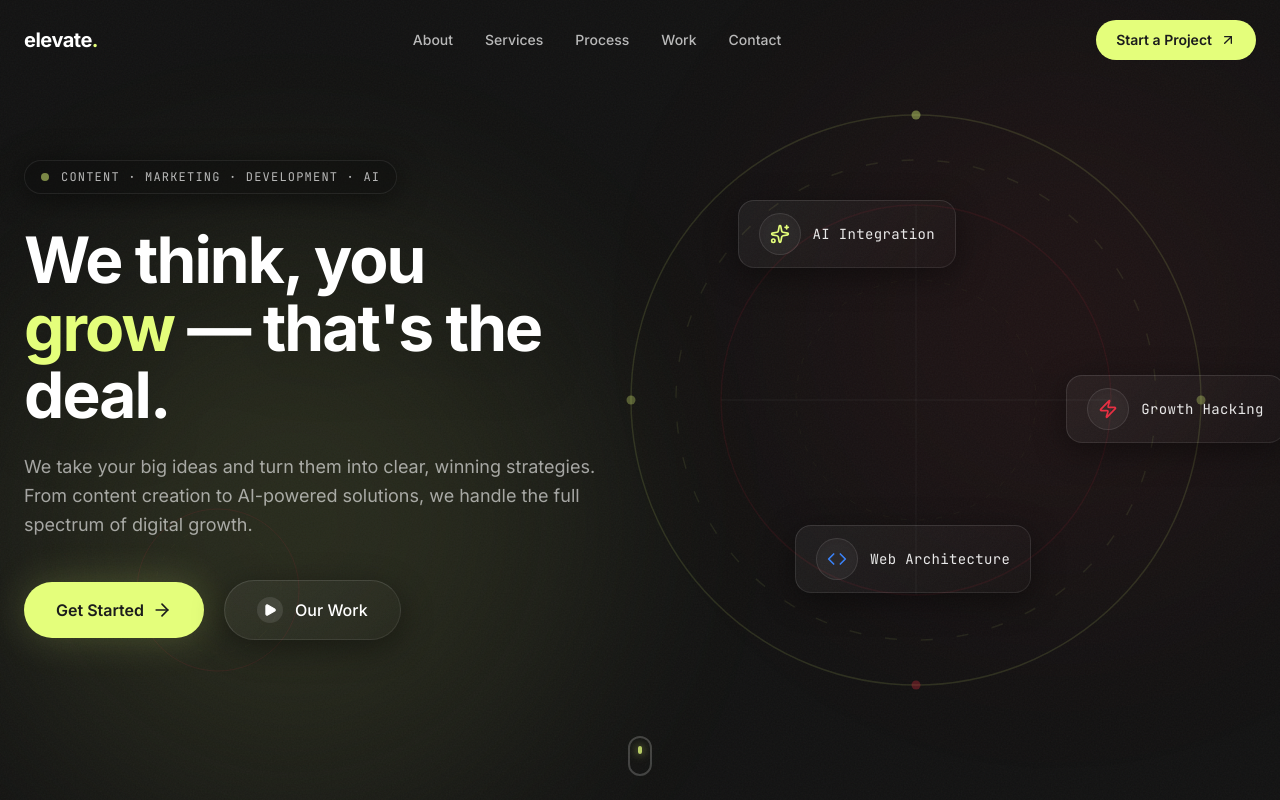
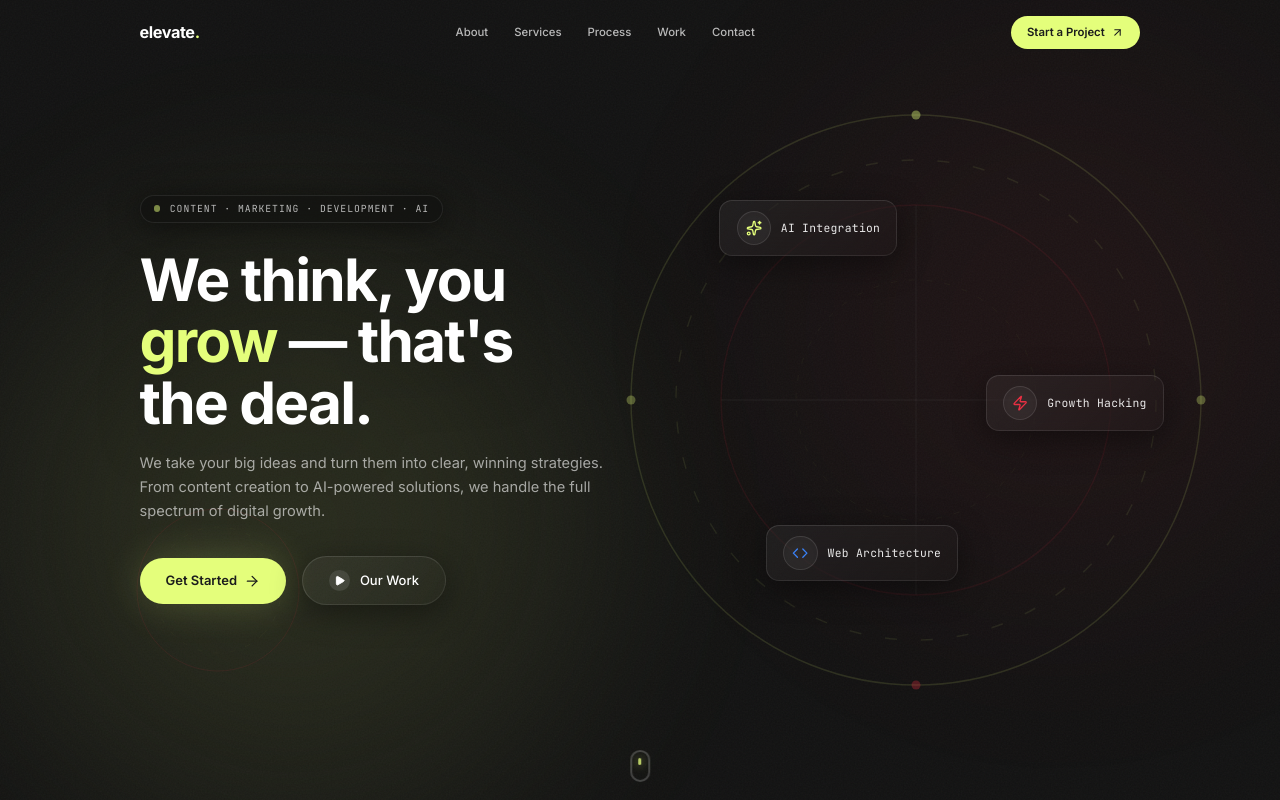
Before and after one commit to farhan2905/proxypartner, a Next.js app: page / in a window 1280 px wide. Shown: the top 800 px of the page. Built offline with nearby package versions, Linux system fonts and the light colour scheme.

Commit message:
UI scaling, hero fade steps, brighter backgrounds, services offset & tagline

```diff
--- a/package.json
+++ b/package.json
@@ -3,9 +3,9 @@
   "version": "0.2.0",
   "private": true,
   "scripts": {
-    "dev": "next dev -p 3000 2>&1 | tee dev.log",
-    "build": "next build && cp -r .next/static .next/standalone/.next/ && cp -r public .next/standalone/",
-    "start": "NODE_ENV=production bun .next/standalone/server.js 2>&1 | tee server.log",
+    "dev": "next dev -p 3000",
+    "build": "next build",
+    "start": "next start -p 3000",
     "lint": "eslint .",
     "db:push": "prisma db push",
     "db:generate": "prisma generate",
--- a/src/app/globals.css
+++ b/src/app/globals.css
@@ -294,3 +294,5 @@ mark {
 .nav-link:hover::after {
   width: 100%;
 }
+
+html { font-size: 13px; }
--- a/src/components/sections/Hero.tsx
+++ b/src/components/sections/Hero.tsx
@@ -84,6 +84,12 @@ export default function Hero() {
   const contentOpacity = useTransform(scrollYProgress, [0, 0.2], [1, 0]);
   const contentY = useTransform(scrollYProgress, [0, 0.2], [0, -60]);
 
+  // Step-by-step fades
+  const badgeOpacity = useTransform(scrollYProgress, [0, 0.05], [1, 0]);
+  const headingOpacity = useTransform(scrollYProgress, [0, 0.08], [1, 0]);
+  const paragraphOpacity = useTransform(scrollYProgress, [0.03, 0.12], [1, 0]);
+  const buttonsOpacity = useTransform(scrollYProgress, [0.06, 0.15], [1, 0]);
+
   return (
     <section ref={heroRef} className="relative min-h-[100svh] flex items-center bg-[#121212] overflow-hidden pt-16 pb-12 lg:pt-0 lg:pb-0">
       {/* Noise overlay */}
@@ -133,15 +139,16 @@ export default function Hero() {
       </motion.div>
 
       <motion.div
-        style={{ opacity: contentOpacity, y: contentY }}
+        style={{ y: contentY }}
         className="relative z-20 max-w-7xl mx-auto px-6 w-full flex flex-col lg:flex-row items-center justify-between gap-12 lg:gap-20"
       >
         {/* Left Content Area */}
         <div className="w-full lg:w-1/2 text-left pt-12 lg:pt-0">
           {/* Status Badge */}
           <motion.div
-            initial={{ opacity: 0, y: 20 }}
-            animate={{ opacity: 1, y: 0 }}
+            style={{ opacity: badgeOpacity }}
+            initial={{ y: 20 }}
+            animate={{ y: 0 }}
             transition={{ delay: 0.2, duration: 0.8 }}
             className="inline-flex items-center gap-3 glass px-4 py-2 rounded-full mb-8 border border-white/10"
           >
@@ -152,6 +159,7 @@ export default function Hero() {
           </motion.div>
 
           {/* Word-by-word hero heading */}
+          <motion.div style={{ opacity: headingOpacity }}>
             <motion.h1
               variants={containerVariants}
               initial="hidden"
@@ -173,8 +181,10 @@ export default function Hero() {
                 </motion.span>
               ))}
             </motion.h1>
+          </motion.div>
 
           {/* Subtitle */}
+          <motion.div style={{ opacity: paragraphOpacity }}>
             <motion.p
               variants={fadeUpVariants}
               initial="hidden"
@@ -184,8 +194,10 @@ export default function Hero() {
             >
               We take your big ideas and turn them into clear, winning strategies. From content creation to AI-powered solutions, we handle the full spectrum of digital growth.
             </motion.p>
+          </motion.div>
 
           {/* CTA Buttons */}
+          <motion.div style={{ opacity: buttonsOpacity }}>
             <motion.div
               variants={fadeUpVariants}
               initial="hidden"
@@ -217,6 +229,7 @@ export default function Hero() {
               </div>
               Our Work
             </a>
+          </motion.div>
           </motion.div>
         </div>
 
--- a/src/components/sections/Process.tsx
+++ b/src/components/sections/Process.tsx
@@ -65,11 +65,11 @@ export default function Process() {
   const activeStep = steps[activeIndex];
 
   return (
-    <section id="process" ref={containerRef} className="relative h-[200vh] bg-[#0a0a0a]">
+    <section id="process" ref={containerRef} className="relative h-[200vh] bg-[#121212]">
       {/* Background ambient light */}
       <div className="absolute inset-0 overflow-hidden pointer-events-none">
-        <div className="noise-overlay absolute inset-0 opacity-40 z-[1]" />
-        <div className="absolute top-1/2 left-1/2 -translate-x-1/2 -translate-y-1/2 w-[80vw] h-[80vw] md:w-[50vw] md:h-[50vw] bg-[#e4fe7b] rounded-full blur-[150px] opacity-[0.03]" />
+        <div className="noise-overlay absolute inset-0 opacity-30 z-[1]" />
+        <div className="absolute top-1/2 left-1/2 -translate-x-1/2 -translate-y-1/2 w-[80vw] h-[80vw] md:w-[50vw] md:h-[50vw] bg-[#e4fe7b] rounded-full blur-[150px] opacity-[0.08]" />
       </div>
 
       {/* Sticky visible area */}
@@ -101,7 +101,7 @@ export default function Process() {
                 {/* Internal colored glow corresponding to step color */}
                 <motion.div
                   initial={{ opacity: 0 }}
-                  animate={{ opacity: 0.15 }}
+                  animate={{ opacity: 0.25 }}
                   transition={{ duration: 1 }}
                   className="absolute -top-32 -right-32 w-96 h-96 rounded-full blur-[80px] pointer-events-none"
                   style={{ backgroundColor: activeStep.color }}
--- a/src/components/sections/Services.tsx
+++ b/src/components/sections/Services.tsx
@@ -167,28 +167,31 @@ export default function Services() {
   const activeService = services[activeIndex];
 
   return (
-    <section id="services" ref={containerRef} className="relative h-[420vh] bg-[#0a0a0a]">
+    <section id="services" ref={containerRef} className="relative h-[420vh] bg-[#121212]">
       {/* Sticky visible area */}
       <div className="sticky top-0 h-screen w-full overflow-hidden flex flex-col items-center pt-24 md:pt-32">
 
         {/* Background ambient glow */}
         <div className="absolute inset-0 overflow-hidden pointer-events-none z-0">
-          <div className="noise-overlay absolute inset-0 opacity-50" />
+          <div className="noise-overlay absolute inset-0 opacity-40" />
           <motion.div
             animate={{
-              background: `radial-gradient(circle at 50% 50%, ${activeService.color}20 0%, transparent 60%)`
+              background: `radial-gradient(circle at 50% 50%, ${activeService.color}40 0%, transparent 60%)`
             }}
             transition={{ duration: 1 }}
-            className="absolute top-[-20%] left-1/2 -translate-x-1/2 w-[100vw] h-[100vw] opacity-40 blur-[100px]"
+            className="absolute top-[-20%] left-1/2 -translate-x-1/2 w-[100vw] h-[100vw] opacity-60 blur-[100px]"
           />
         </div>
 
         {/* Section Header */}
         <div className="relative z-10 text-center px-6 mb-12">
           <SectionTag text="OUR SERVICES" variant="dark" />
-          <h2 className="text-2xl md:text-4xl font-bold text-white leading-tight tracking-tight mt-6">
+          <h2 className="text-2xl md:text-4xl font-bold text-white leading-tight tracking-tight mt-6 mb-4">
             Services that drive <mark>growth</mark>
           </h2>
+          <p className="text-white/60 text-lg max-w-2xl mx-auto">
+            No running around for different experts. We handle it all.
+          </p>
         </div>
 
         {/* The Wheel */}
@@ -220,7 +223,7 @@ export default function Services() {
 
         {/* Active Service Content Container */}
         {/* Rendered below the zenith point, overlapping the wheel */}
-        <div className="relative z-30 w-full max-w-4xl px-6 mt-[6vh] md:mt-[8vh]">
+        <div className="relative z-30 w-full max-w-4xl px-6 mt-[6vh] md:mt-[8vh] translate-y-[60px]">
           <AnimatePresence mode="wait">
             <motion.div
               key={activeIndex}
```
Also changed, not shown: 1 other file (tests, documents, lock files or other folders). Lines whose indentation alone changed are shown as unchanged.
